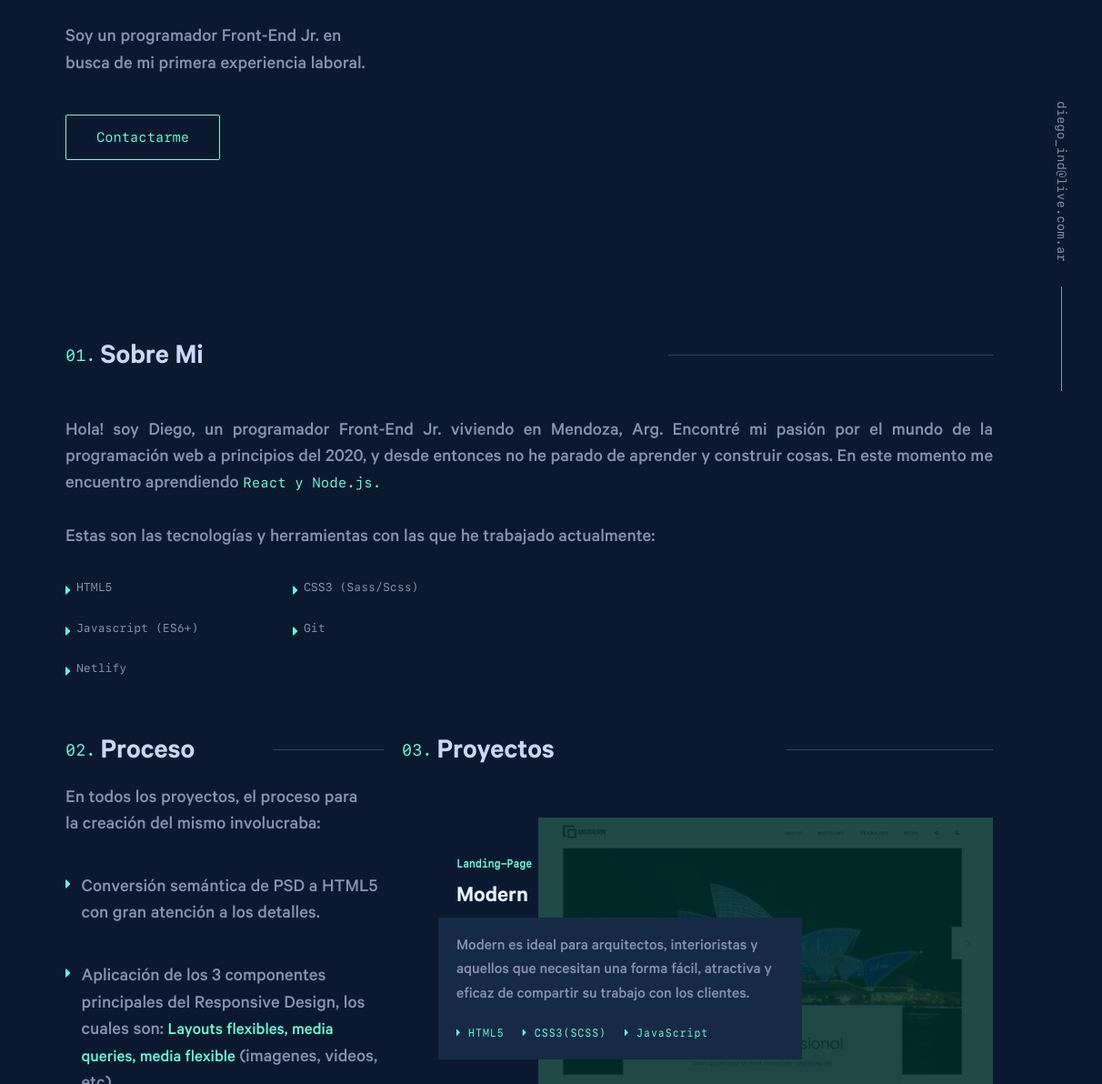
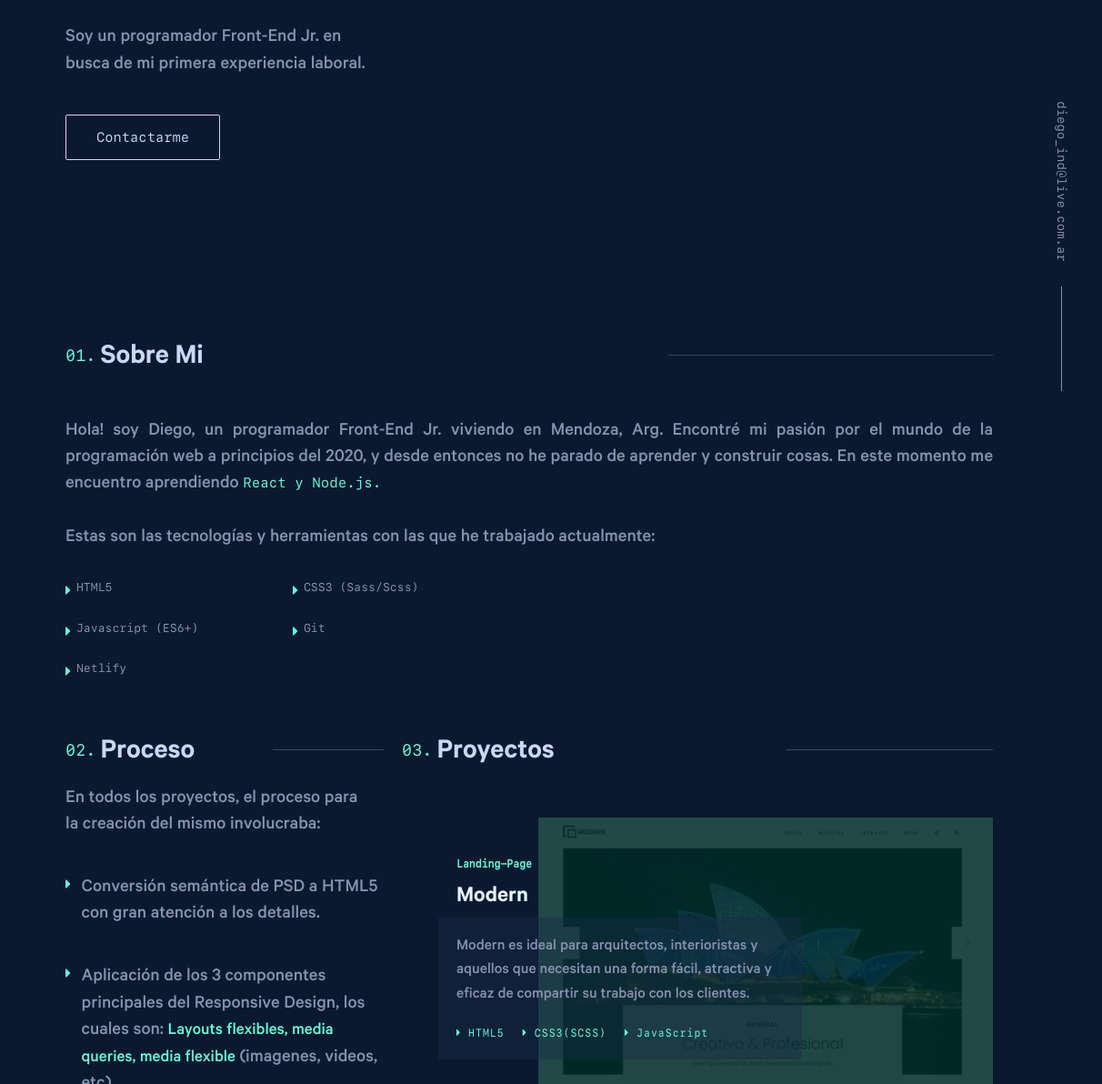
Before and after one commit to Diego-Aldao/Portfolio, a plain HTML site: page index.html in a window 1280 px wide. Shown: the part 370-1562 px from the top of the page at 91% size, 68-1280 px from the left. Drawn offline with nearby package versions, Linux system fonts and the light colour scheme.

Commit message:
añadidos hovers al btn-header y textos-comunes

```diff
--- a/css/styles.scss
+++ b/css/styles.scss
@@ -123,10 +123,15 @@ a {
   text-transform: capitalize;
   @include flexbox(row, center, center);
   font-size: clamp(13px, 2vw, 15px);
+  transition: all 0.3s;
 }
 .btn:focus,
 .btn-proyectos:focus {
   outline: 1px solid var(--color-principal);
+}
+.btn-header:hover {
+  background: var(--color-principal);
+  color: var(--color-background) !important;
 }
 .btn-proyectos {
   padding: 5px;
@@ -425,6 +430,7 @@ a {
     margin: 20px 0px 0px;
     padding: 20px;
     line-height: 1.5;
+    transition: all 0.5s;
   }
   .tecnologias {
     margin: 20px 0px 0px;
@@ -523,7 +529,7 @@ a {
     .textos-secundarios {
       max-width: 400px;
       margin-left: 20px;
-      background-color: #172a45;
+      background-color: #172a4567;
       font-size: 1.1rem;
     }
     .tecnologias {
@@ -573,6 +579,9 @@ a {
     }
     .contenedor-botones:nth-child(4) {
       padding-right: 20px;
+    }
+    .textos-secundarios {
+      background-color: #172a45;
     }
     .contenedor-botones {
       width: 80%;
--- a/js/app.js
+++ b/js/app.js
@@ -70,12 +70,12 @@ window.onload = () => {
   animarTexto(textoSecundarioHeader);
 
   const btnHeader = document.querySelector(".btn-header");
-  gsap.from(".btn-header", {
+  gsap.from(btnHeader, {
     delay: 1.8,
     color: "#ccd6f6",
     border: "1px solid #ccd6f6",
   });
-  gsap.to(".btn-header", {
+  gsap.to(btnHeader, {
     delay: 1.3,
     opacity: 1,
   });
```
Also changed, not shown: css/styles.css, 1 other file.
